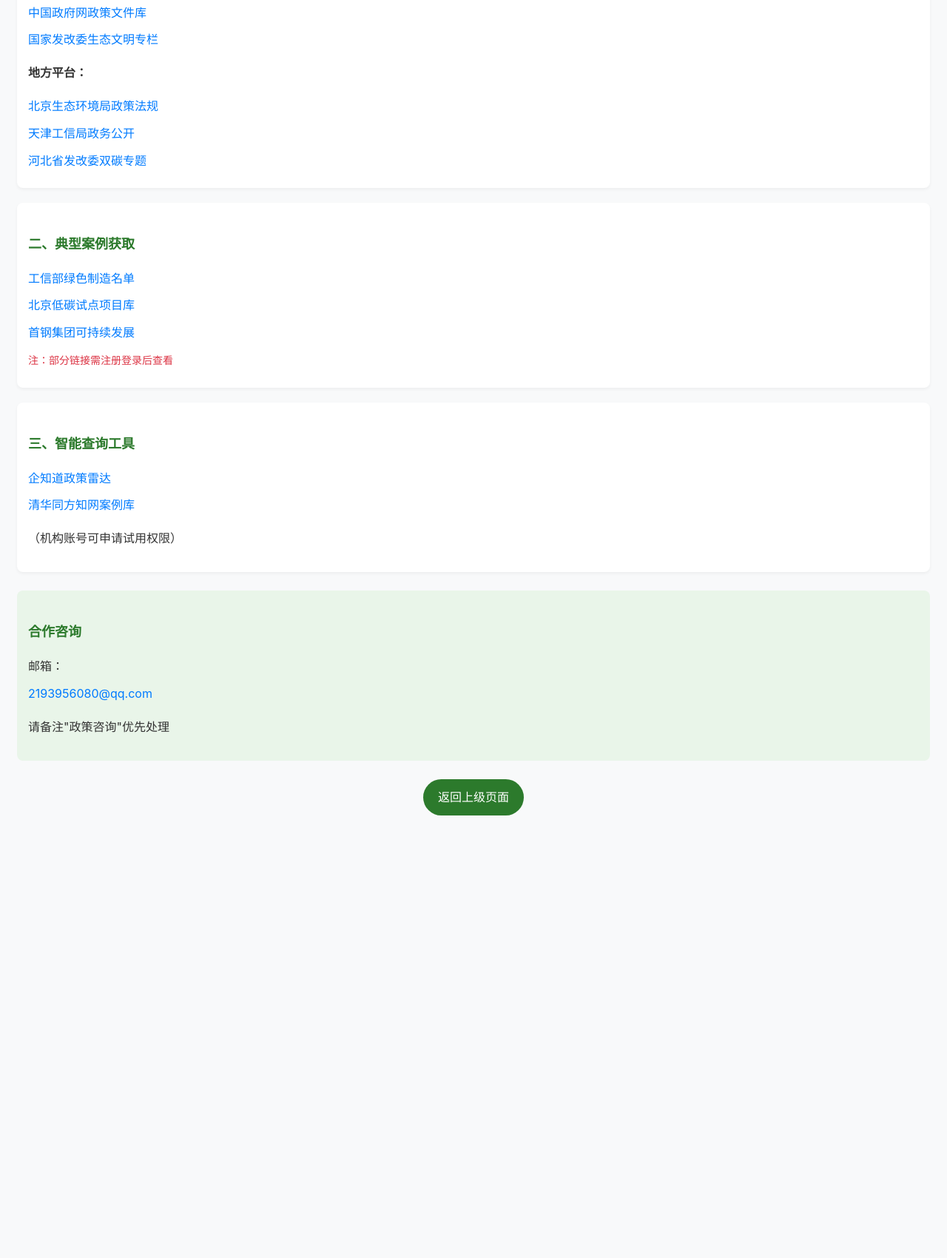
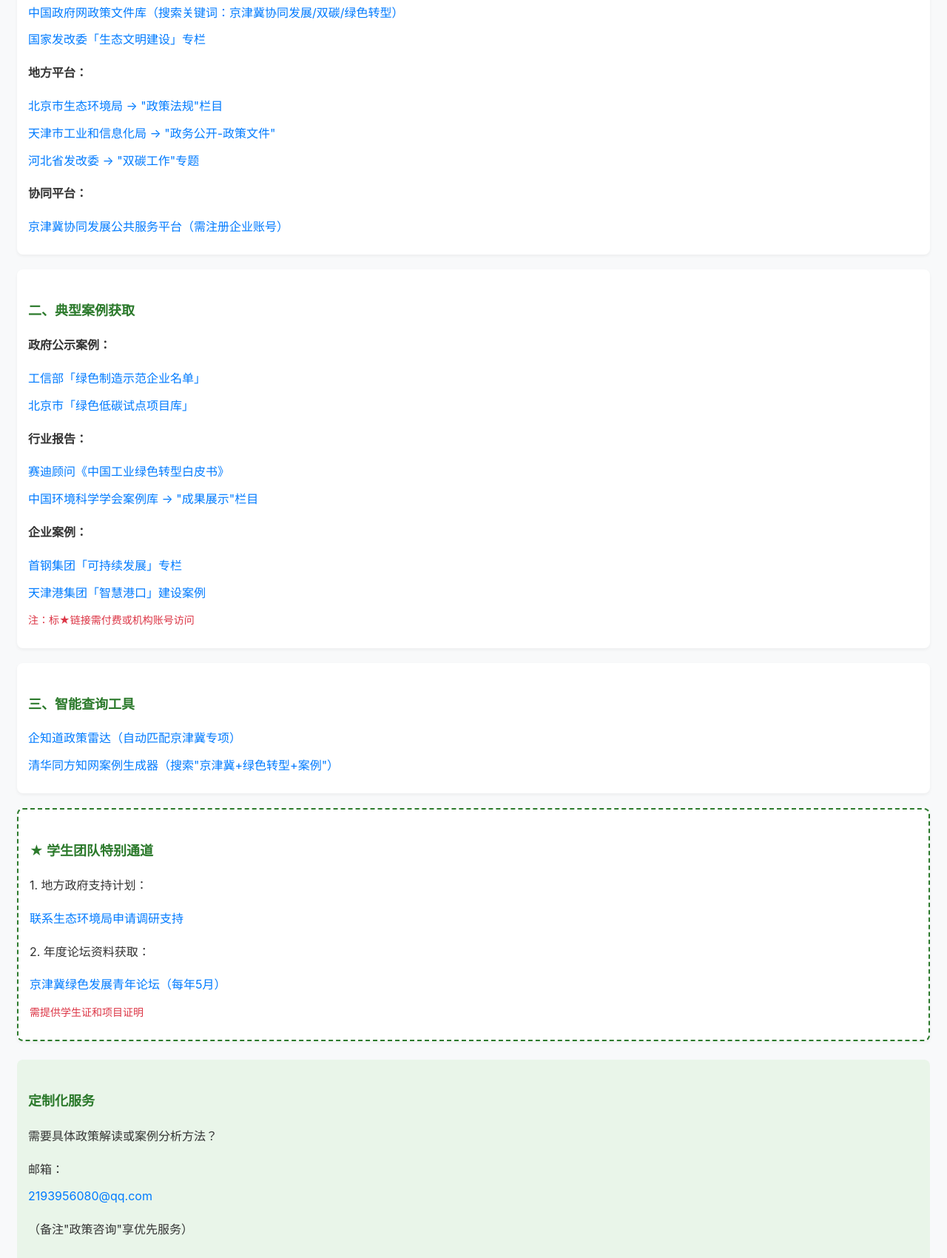
Before and after one commit to zhilvlianxing/zhilvlianxing.github.io, a plain HTML site: page index.html in a window 1280 px wide. Shown: the part 240-1940 px from the top of the page at 74% size. Before the commit the page ends 1390 px from the top, so only its background shows below. Drawn offline with Linux system fonts and the light colour scheme.

Commit message:
index.html

```diff
--- a/index.html
+++ b/index.html
@@ -5,6 +5,7 @@
     <meta name="viewport" content="width=device-width, initial-scale=1.0, maximum-scale=1.0, user-scalable=no">
     <title>京津冀绿色转型政策指南</title>
     <style>
+        /* 保持原有样式不变，新增特殊标记样式 */
         body {
             padding: 15px;
             line-height: 1.8;
@@ -49,6 +50,12 @@
             font-size: 14px;
             margin: 10px 0;
         }
+        /* 新增特别通道样式 */
+        .special-channel {
+            border: 2px dashed #2c7a2c;
+            padding: 15px;
+            margin: 20px 0;
+        }
     </style>
 </head>
 <body>
@@ -57,47 +64,75 @@
     <div class="section">
         <h2>一、官方政策渠道</h2>
         <p><strong>国家层面：</strong></p>
-        <a href="http://www.gov.cn/zhengce/">中国政府网政策文件库</a>
-        <a href="https://www.ndrc.gov.cn/">国家发改委生态文明专栏</a>
+        <a href="http://www.gov.cn/zhengce/">中国政府网政策文件库（搜索关键词：京津冀协同发展/双碳/绿色转型）</a>
+        <a href="https://www.ndrc.gov.cn/">国家发改委「生态文明建设」专栏</a>
 
         <p><strong>地方平台：</strong></p>
-        <a href="http://sthjj.beijing.gov.cn/">北京生态环境局政策法规</a>
-        <a href="http://gyxxh.tj.gov.cn/">天津工信局政务公开</a>
-        <a href="https://hbdrc.hebei.gov.cn/">河北省发改委双碳专题</a>
+        <a href="http://sthjj.beijing.gov.cn/">北京市生态环境局 → "政策法规"栏目</a>
+        <a href="http://gyxxh.tj.gov.cn/">天津市工业和信息化局 → "政务公开-政策文件"</a>
+        <a href="https://hbdrc.hebei.gov.cn/">河北省发改委 → "双碳工作"专题</a>
+
+        <p><strong>协同平台：</strong></p>
+        <a href="https://www.jjj.gov.cn/">京津冀协同发展公共服务平台（需注册企业账号）</a>
     </div>
 
     <div class="section">
         <h2>二、典型案例获取</h2>
-        <a href="https://www.miit.gov.cn/">工信部绿色制造名单</a>
-        <a href="http://bjgxj.beijing.gov.cn/">北京低碳试点项目库</a>
-        <a href="http://www.shougang.com.cn/">首钢集团可持续发展</a>
-        <p class="warning">注：部分链接需注册登录后查看</p>
+        <p><strong>政府公示案例：</strong></p>
+        <a href="https://www.miit.gov.cn/">工信部「绿色制造示范企业名单」</a>
+        <a href="http://bjgxj.beijing.gov.cn/">北京市「绿色低碳试点项目库」</a>
+
+        <p><strong>行业报告：</strong></p>
+        <a href="https://www.ccidconsulting.com/">赛迪顾问《中国工业绿色转型白皮书》</a>
+        <a href="http://www.chinacses.org/">中国环境科学学会案例库 → "成果展示"栏目</a>
+
+        <p><strong>企业案例：</strong></p>
+        <a href="http://www.shougang.com.cn/">首钢集团「可持续发展」专栏</a>
+        <a href="http://www.ptacn.com/">天津港集团「智慧港口」建设案例</a>
+        <p class="warning">注：标★链接需付费或机构账号访问</p>
     </div>
 
     <div class="section">
         <h2>三、智能查询工具</h2>
-        <a href="https://www.qizhidao.com/">企知道政策雷达</a>
-        <a href="https://www.cnki.net/">清华同方知网案例库</a>
-        <p>（机构账号可申请试用权限）</p>
+        <a href="https://www.qizhidao.com/">企知道政策雷达（自动匹配京津冀专项）</a>
+        <a href="https://www.cnki.net/">清华同方知网案例生成器（搜索"京津冀+绿色转型+案例"）</a>
+    </div>
+
+    <div class="section special-channel">
+        <h2>★ 学生团队特别通道</h2>
+        <p>1. 地方政府支持计划：</p>
+        <a href="mailto:service@bjepb.gov.cn">联系生态环境局申请调研支持</a>
+
+        <p>2. 年度论坛资料获取：</p>
+        <a href="http://www.jjjforum.org/">京津冀绿色发展青年论坛（每年5月）</a>
+
+        <p class="warning">需提供学生证和项目证明</p>
     </div>
 
     <div class="contact-box">
-        <h2>合作咨询</h2>
+        <h2>定制化服务</h2>
+        <p>需要具体政策解读或案例分析方法？</p>
         <p>邮箱：<a href="mailto:2193956080@qq.com">2193956080@qq.com</a></p>
-        <p>请备注"政策咨询"优先处理</p>
+        <p>（备注"政策咨询"享优先服务）</p>
     </div>
 
-    <!-- 微信专用返回按钮 -->
-    <a href="javascript:history.back()"
-       style="display: block;
-              margin: 25px auto;
-              padding: 10px 20px;
-              width: fit-content;
-              background: #2c7a2c;
-              color: white;
-              border-radius: 25px;
-              text-align: center;">
-        返回上级页面
-    </a>
+    <!-- 增强版返回按钮 -->
+    <div style="text-align: center; margin: 30px 0;">
+        <a href="javascript:history.back()"
+           style="display: inline-block;
+                  padding: 12px 25px;
+                  background: linear-gradient(135deg, #2c7a2c, #1e5a1e);
+                  color: white;
+                  border-radius: 25px;
+                  text-decoration: none;
+                  box-shadow: 0 3px 6px rgba(44,122,44,0.2);">
+            ← 返回微信公众号
+        </a>
+    </div>
+
+    <!-- 微信环境提示 -->
+    <div style="color:#666; font-size:12px; text-align:center; margin-top:30px;">
+        <p>若页面显示不全，请点击右上角选择「在浏览器打开」</p>
+    </div>
 </body>
 </html>
```
